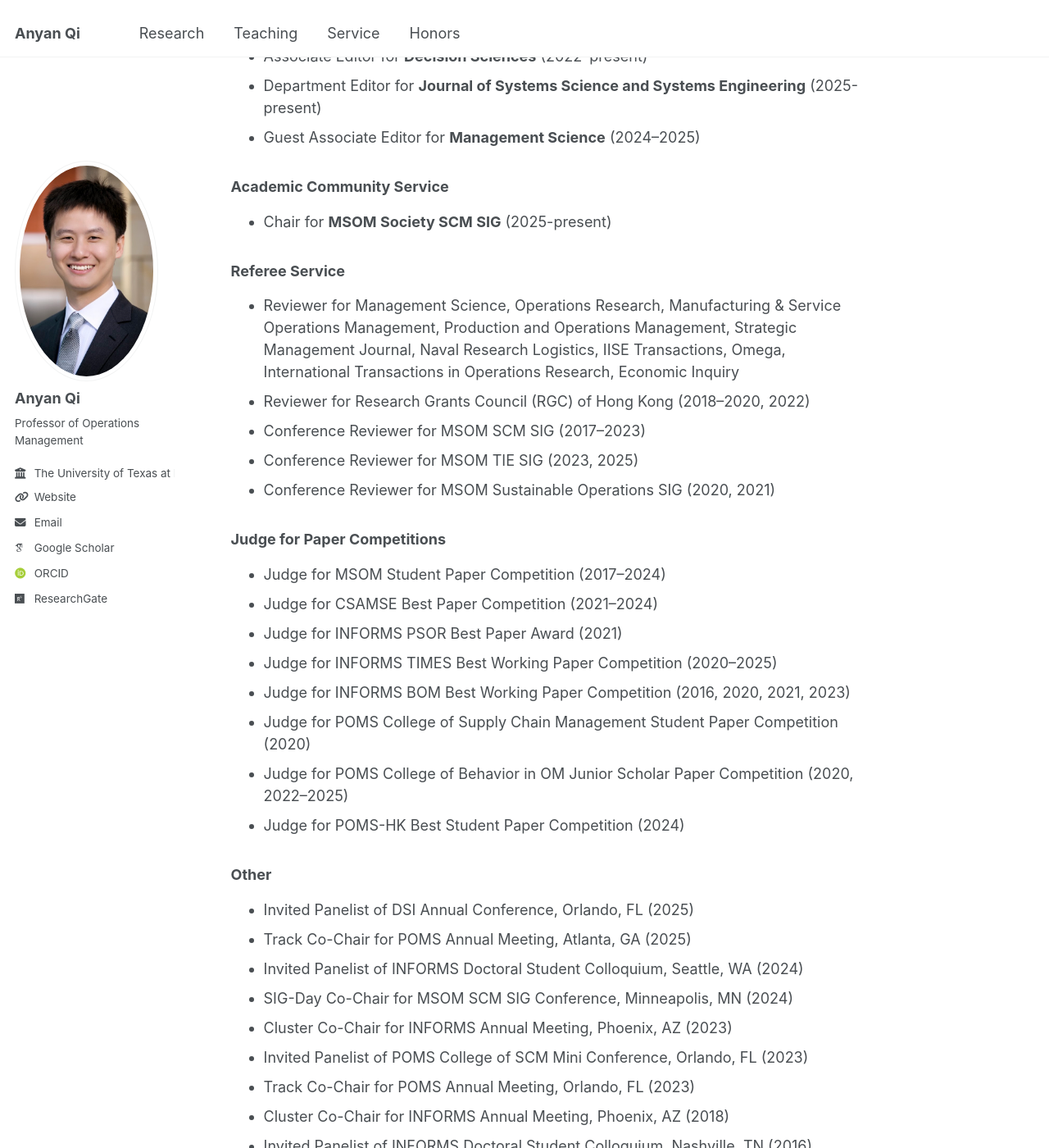
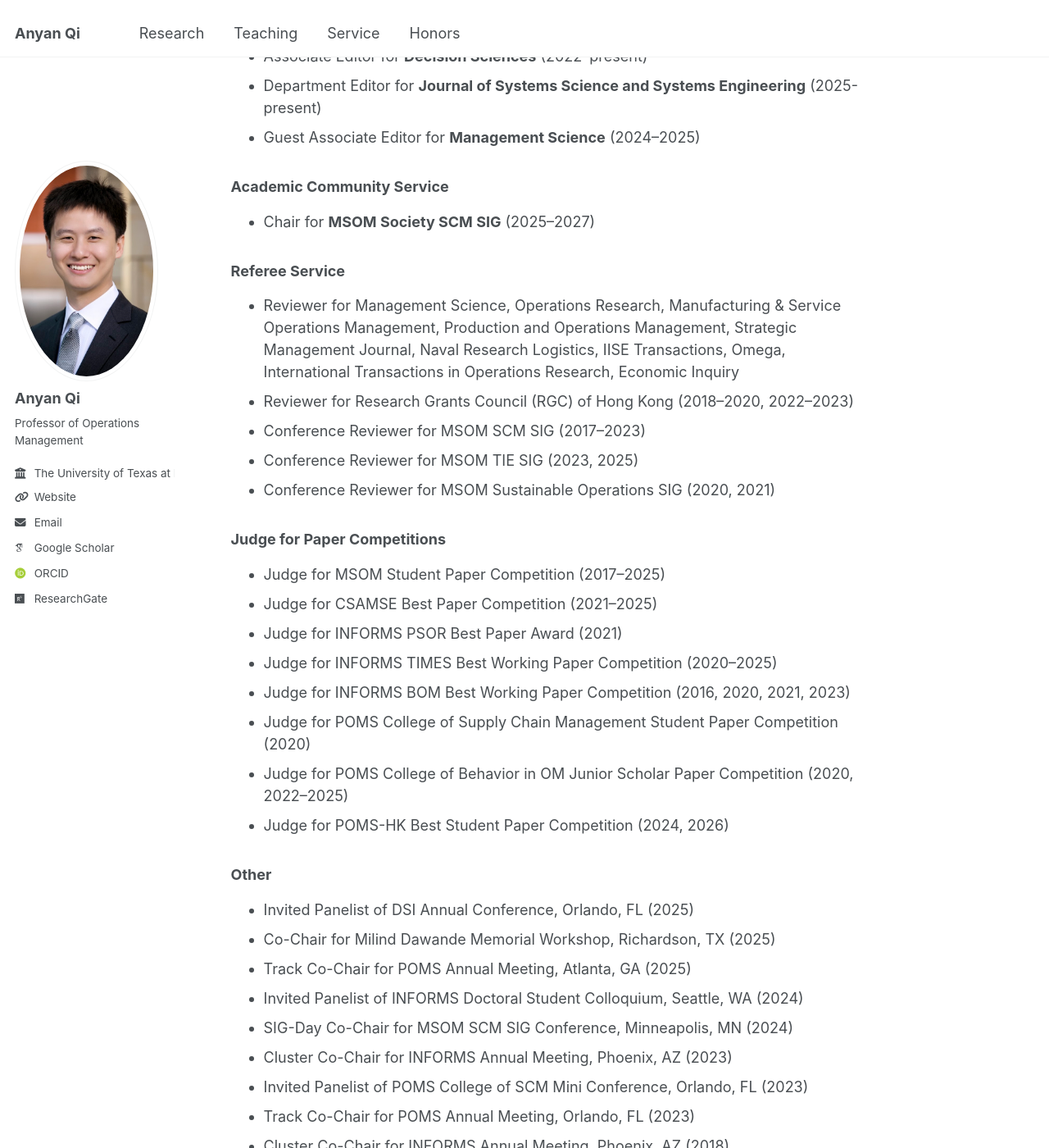
Before and after one commit to qi-anyan/qi-anyan.github.io, a Jekyll site: the page built from _pages/about.md, in a window 1280 px wide and 1400 px high, scrolled down 6437 px. Shown: the whole window at 82% size. Built offline with Jekyll 4.4.1, drawn with Linux system fonts in a browser that asks for light colours; some web fonts are replaced; some of the changed text lies outside the part shown.

Commit message:
Align service and committee details with CV

```diff
--- a/_pages/about.md
+++ b/_pages/about.md
@@ -185,12 +185,12 @@ Before joining UT-Dallas, Anyan earned a Ph.D. in Technology and Operations from
 
 ### Academic Community Service
 
-- Chair for **MSOM Society SCM SIG** (2025-present)
+- Chair for **MSOM Society SCM SIG** (2025–2027)
 
 ### Referee Service
 
 - Reviewer for Management Science, Operations Research, Manufacturing & Service Operations Management, Production and Operations Management, Strategic Management Journal, Naval Research Logistics, IISE Transactions, Omega, International Transactions in Operations Research, Economic Inquiry
-- Reviewer for Research Grants Council (RGC) of Hong Kong (2018–2020, 2022)
+- Reviewer for Research Grants Council (RGC) of Hong Kong (2018–2020, 2022–2023)
 - Conference Reviewer for MSOM SCM SIG (2017–2023)
 - Conference Reviewer for MSOM TIE SIG (2023, 2025)
 - Conference Reviewer for MSOM Sustainable Operations SIG (2020, 2021)
@@ -198,19 +198,20 @@ Before joining UT-Dallas, Anyan earned a Ph.D. in Technology and Operations from
 
 ### Judge for Paper Competitions
 
-- Judge for MSOM Student Paper Competition (2017–2024)
-- Judge for CSAMSE Best Paper Competition (2021–2024)
+- Judge for MSOM Student Paper Competition (2017–2025)
+- Judge for CSAMSE Best Paper Competition (2021–2025)
 - Judge for INFORMS PSOR Best Paper Award (2021)
 - Judge for INFORMS TIMES Best Working Paper Competition (2020–2025)
 - Judge for INFORMS BOM Best Working Paper Competition (2016, 2020, 2021, 2023)
 - Judge for POMS College of Supply Chain Management Student Paper Competition (2020)
 - Judge for POMS College of Behavior in OM Junior Scholar Paper Competition (2020, 2022–2025)
-- Judge for POMS-HK Best Student Paper Competition (2024)
+- Judge for POMS-HK Best Student Paper Competition (2024, 2026)
 
 
 ### Other
 
 - Invited Panelist of DSI Annual Conference, Orlando, FL (2025)
+- Co-Chair for Milind Dawande Memorial Workshop, Richardson, TX (2025)
 - Track Co-Chair for POMS Annual Meeting, Atlanta, GA (2025)
 - Invited Panelist of INFORMS Doctoral Student Colloquium, Seattle, WA (2024)
 - SIG-Day Co-Chair for MSOM SCM SIG Conference, Minneapolis, MN (2024)
```
Also changed, not shown: other parts of _pages/about.md (+1 -1 lines).
